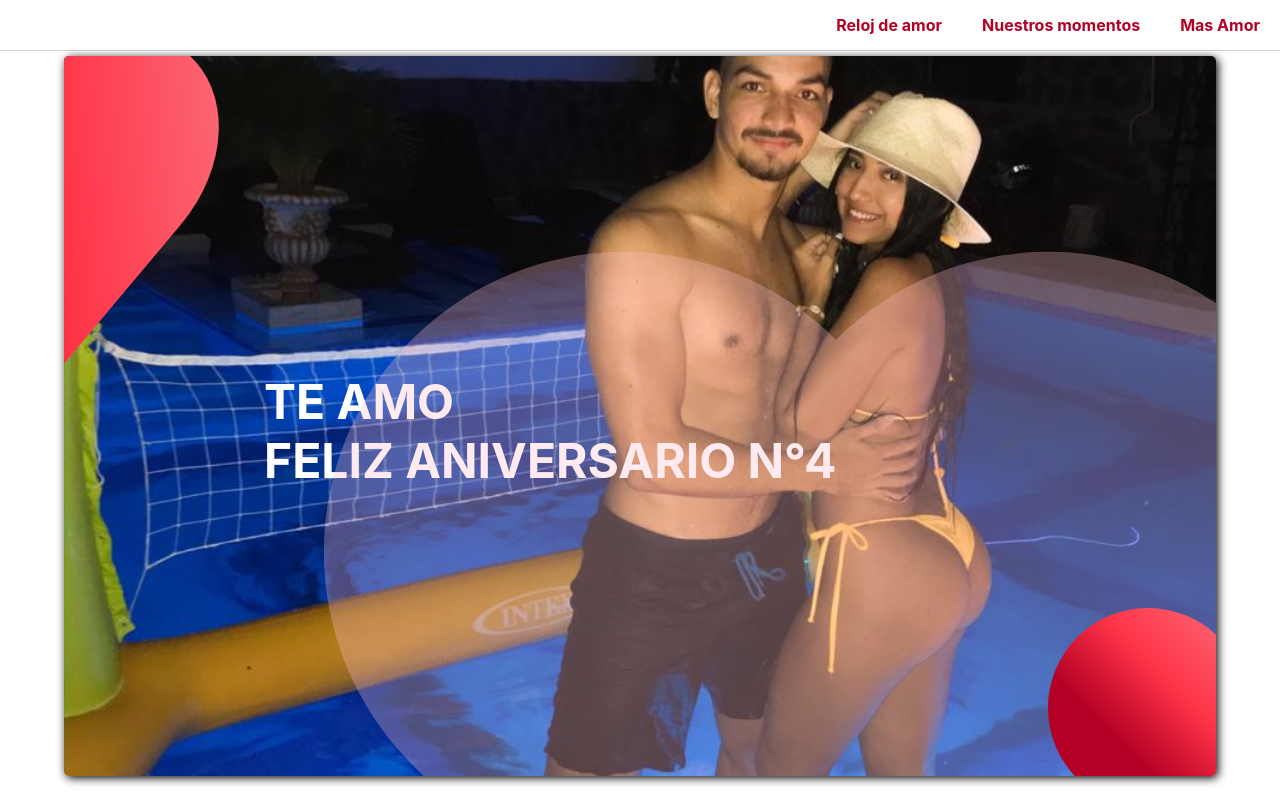
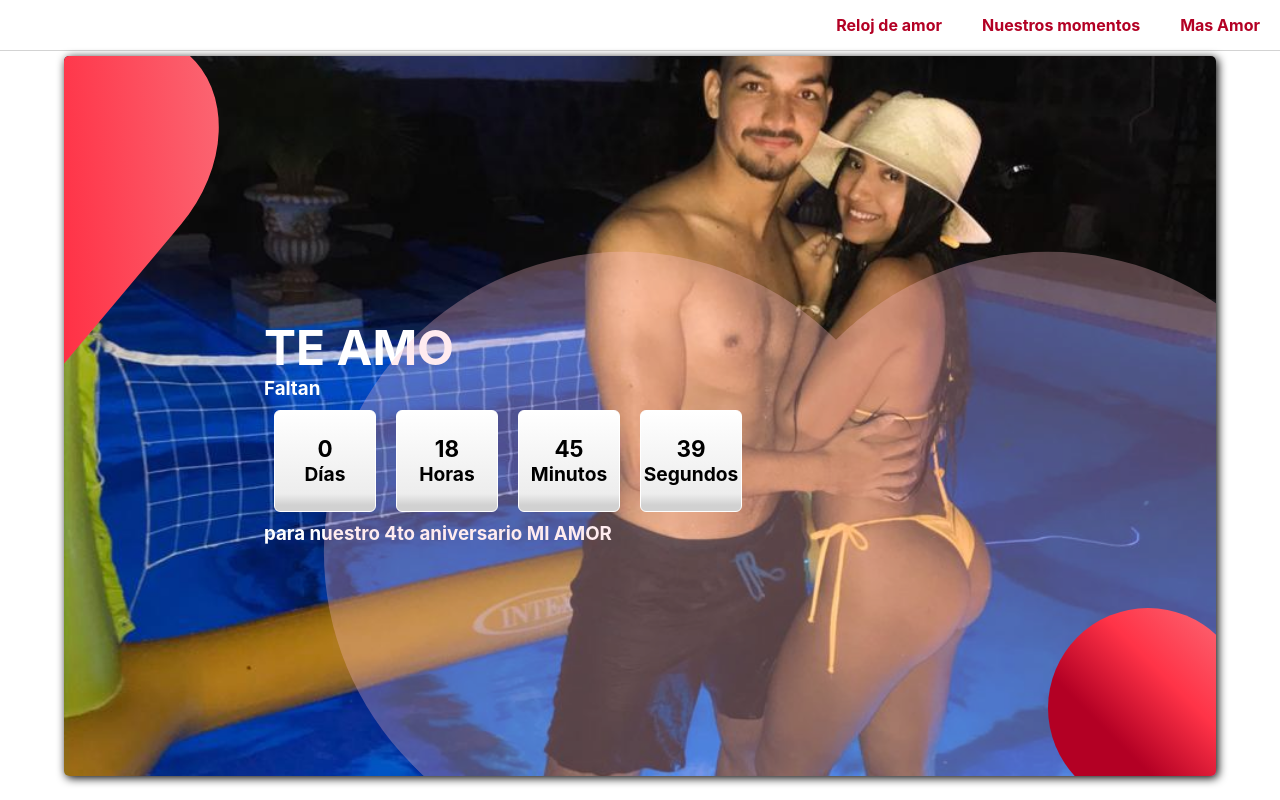
Before and after one commit to garcia98daniel/4anniversary, a React (Create React App) app: page / in a window 1280 px wide. Shown: the top 800 px of the page. Built offline with nearby package versions, Linux system fonts and the light colour scheme.

Commit message:
terminado modo web ahora si si

```diff
--- a/src/App.js
+++ b/src/App.js
@@ -118,7 +118,7 @@ function App() {
 		        <section className="clockSeccion">
 			        <div className="clock">
 			        	<h2 className="clockText">TE AMO</h2>
-				        {ahora0 <= 0 ?
+				        {ahora0 > 0 ?
 					        	<div>
 					        		<h1 className="clockText_2">Faltan</h1>
 						        	<div className="clock_container">
```
